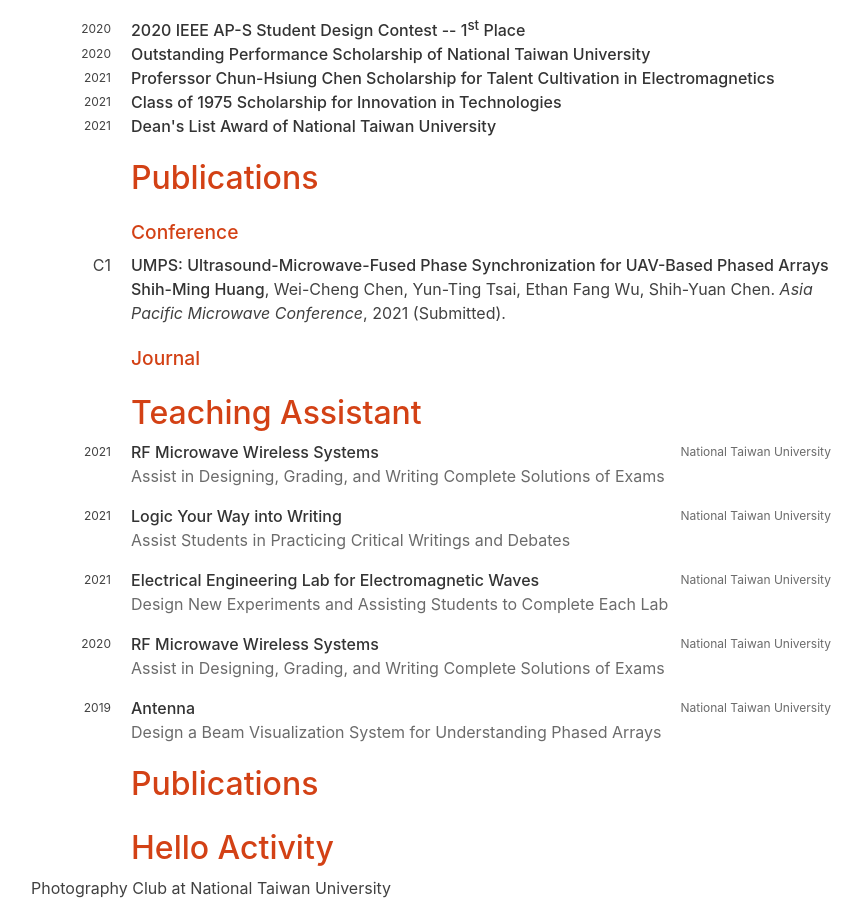
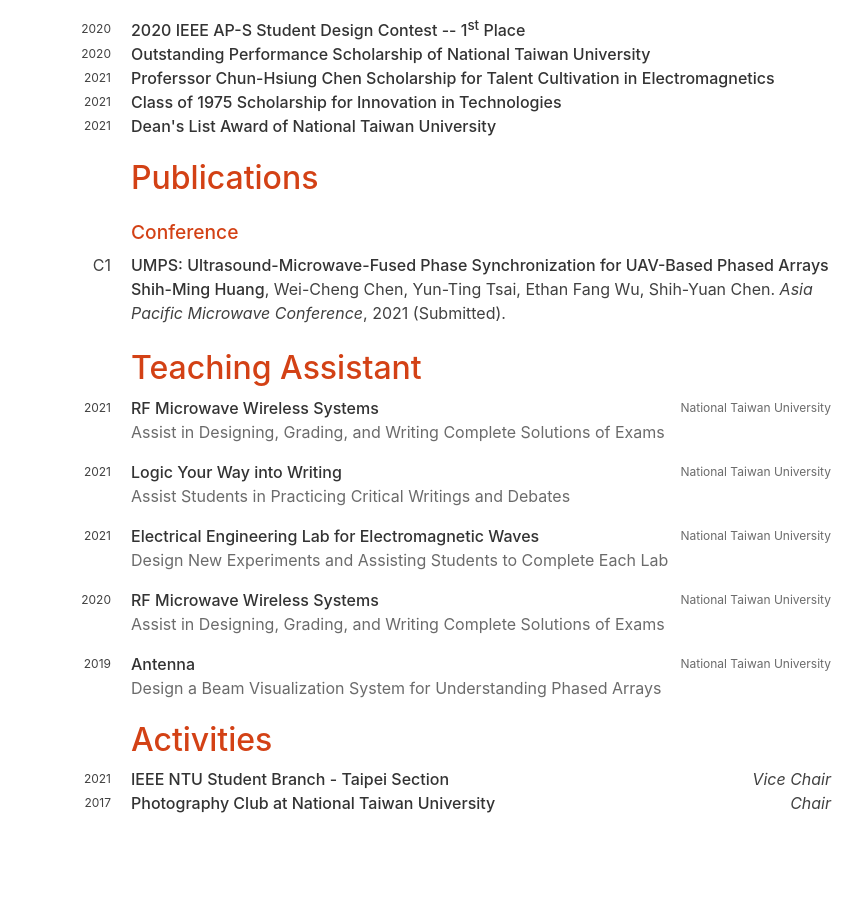
Before and after one commit to Shih-Ming/mypage, a Jekyll site: the page built from cv.html, in a window 1280 px wide and 900 px high, scrolled down 818 px. Shown: the whole window, without its empty margins (209-1072 px from the left). Built offline with Jekyll 4.4.1, drawn with Linux system fonts in a browser that asks for light colours; after the commit the page ends 1633 px from its top, so only the background shows below that.

Commit message:
update CV

```diff
--- a/_data/activities.yml
+++ b/_data/activities.yml
@@ -1,4 +1,9 @@
-- activity: Photography Club at National Taiwan University
+- title: IEEE NTU Student Branch - Taipei Section
+  year: 2021
+  position: Vice Chair
+  website: https://www.facebook.com/ieeentu.taipei
+
+- title: Photography Club at National Taiwan University
+  year: 2017
   position: Chair
-  website: https://www.youtube.com/watch?v=o_KWvV_8DFA&list=PLZFy8hk6ZJI6j20ShilXSt_TXPlJsTXoi&index=3
-  image: trojan.jpg
+  website: https://www.facebook.com/ntuphoto
--- a/_includes/activity.html
+++ b/_includes/activity.html
@@ -1,4 +1,2 @@
-
-<h2>Hello Activity</h2>
 
 {{ act.activity}}
--- a/cv.html
+++ b/cv.html
@@ -57,7 +57,8 @@ My research interest focuses on novel applications of microwave systems. I am cu
 
 {% assign sorted_pubs = site.publications | reverse %}
 
-{% assign types = "Conference|Journal" | split: "|" %}
+<!-- {% assign types = "Conference|Journal" | split: "|" %} -->
+{% assign types = "Conference" | split: "|" %}
 {% for type in types %}
   {% assign counter = 1 %}
   {% for pub in sorted_pubs %}
@@ -143,10 +144,14 @@ My research interest focuses on novel applications of microwave systems. I am cu
 </article>
 {% endfor %}
 
-<h2>Publications</h2>
+<h2>Activities</h2>
 {% for act in site.data.activities %}
-<article class="activites">
-  {% include activity.html act=act%}
+<article>
+  <div class="date-container">
+    <span class="date">{{ act.year }}</span>
+    <strong class="fill"><a href="{{ act.website }}">{{ act.title }}</a></strong>
+    <I>{{ act.position }}</I>
+  </div>
 </article>
 {% endfor %}
 
```
